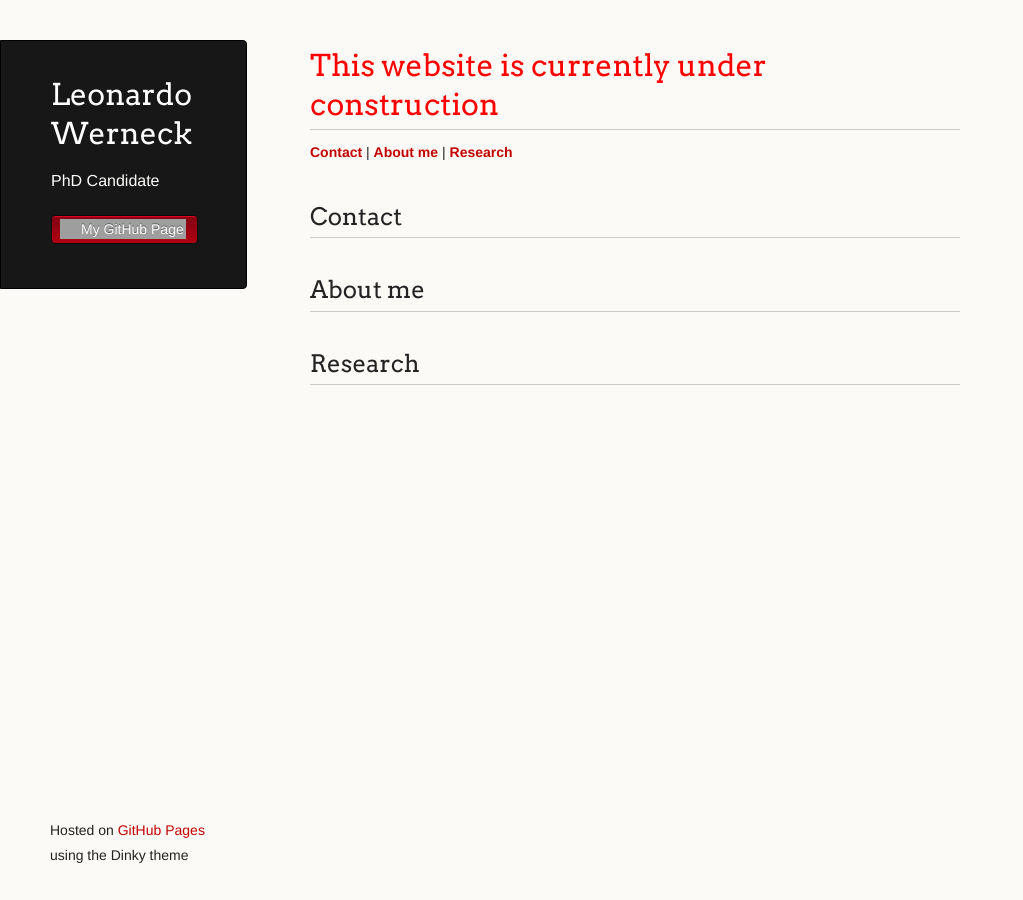
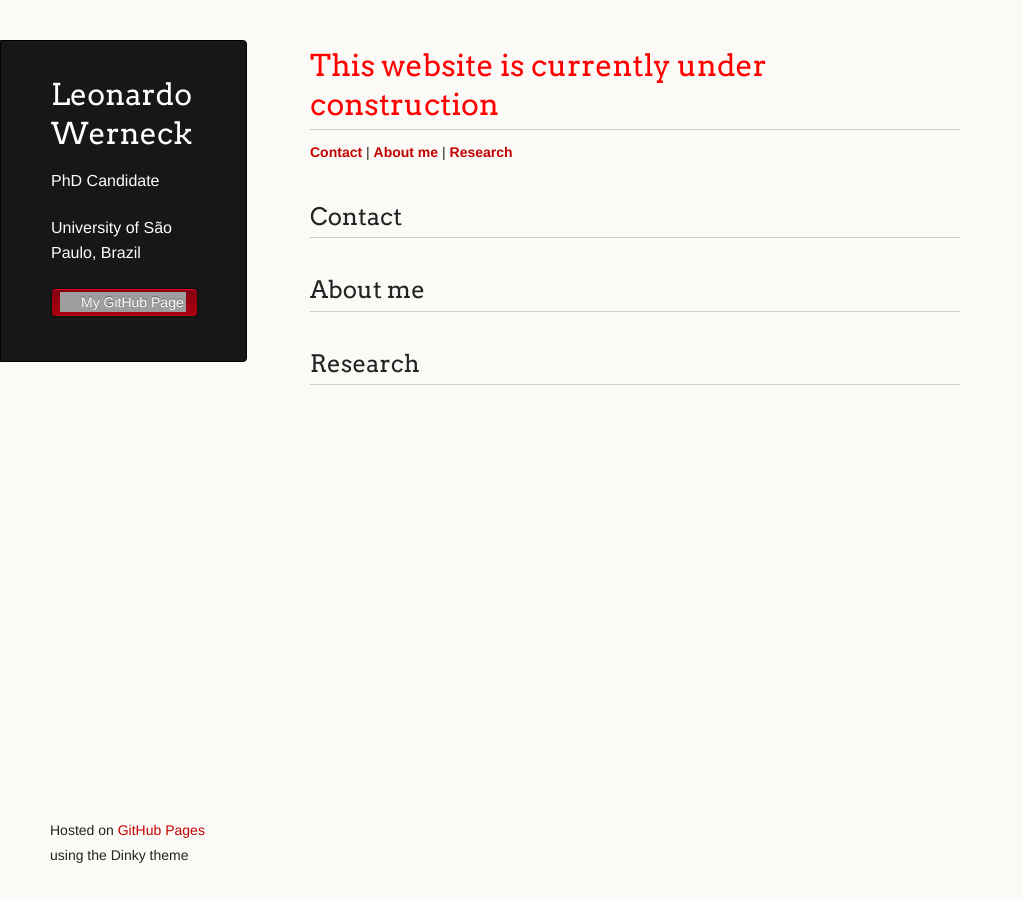
Before and after one commit to leowerneck/leowerneck.github.io, a Jekyll site: the page built from index.md, in a window 1280 px wide. Shown: the whole page, without its empty margins (0-1023 px from the left). Built offline with Jekyll 4.4.1, drawn with Linux system fonts in a browser that asks for light colours; a script that is not in the unit is left out; grey boxes are pictures that could not be loaded.

Commit message:
Added institution

```diff
--- a/_config.yml
+++ b/_config.yml
@@ -1,5 +1,6 @@
 title: Leonardo Werneck
 description: PhD Candidate
+institution: University of São Paulo, Brazil
 show_downloads: false
 google_analytics:
 theme: jekyll-theme-dinky
--- a/_layouts/default.html
+++ b/_layouts/default.html
@@ -17,7 +17,7 @@
       <header>
         <h1 class="header">{{ site.title | default: site.github.repository_name }}</h1>
         <p class="header">{{ site.description | default: site.github.project_tagline }}</p>
-
+	<p class="header">{{ site.institution | default:  }}</p>
         {% if site.github.is_user_page %}
           <ul>
             <li><a class="buttons github" href="{{ site.github.owner_url }}">My GitHub Page</a></li>
```
